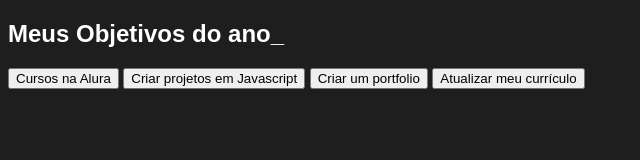
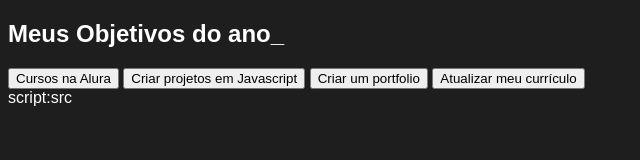
Before and after one commit to chains251/projetodevida, a plain HTML site: page index.html in a window 1280 px wide. Shown: the full height of the page, 0-640 px from the left. Drawn offline with Linux system fonts and the light colour scheme.

Commit message:
Add files via upload

```diff
--- a/index.html
+++ b/index.html
@@ -19,7 +19,7 @@
             <button class="botao">Atualizar meu currículo</button>
         </div>
     </section>
-
+    script:src
 </body>
 
 </html>
```
